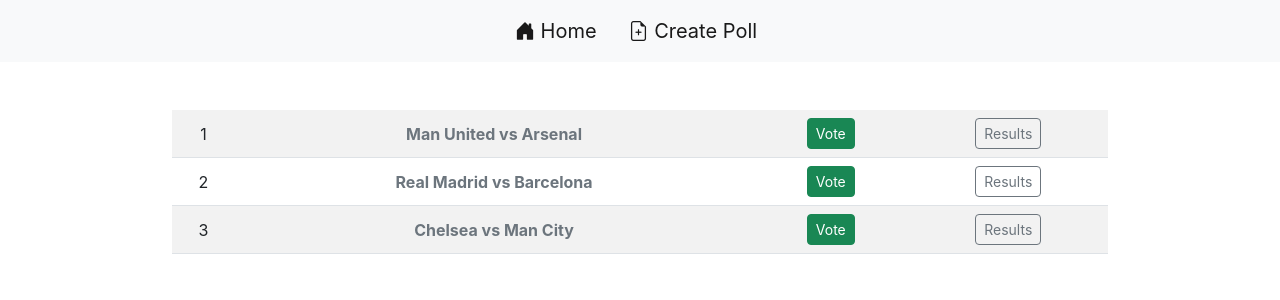
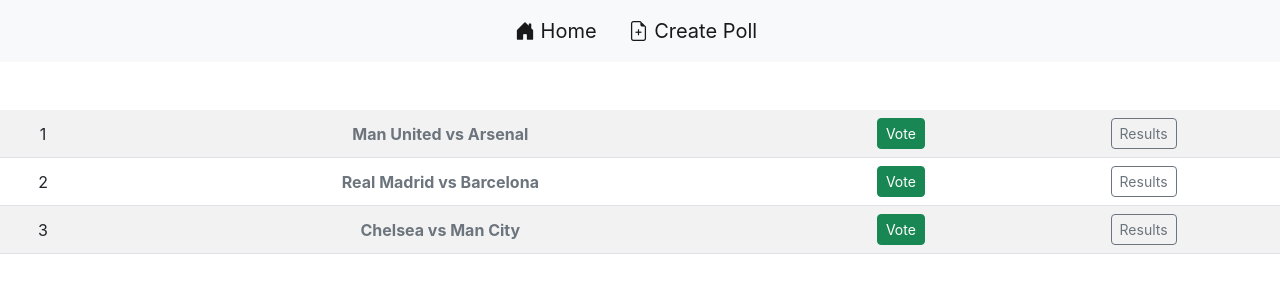
Before and after one commit to nxoo/Polls-App-React, a React (Create React App) app: page / in a window 1280 px wide. Shown: the top 300 px of the page. Built offline with nearby package versions, Linux system fonts and the light colour scheme; data requests are answered from the project's data file.

Commit message:
added React Router v6

```diff
--- a/package.json
+++ b/package.json
@@ -9,6 +9,7 @@
     "json-server": "^0.17.0",
     "react": "^18.2.0",
     "react-dom": "^18.2.0",
+    "react-router-dom": "^6.4.2",
     "react-scripts": "5.0.1",
     "web-vitals": "^2.1.4"
   },
--- a/src/App.js
+++ b/src/App.js
@@ -1,17 +1,17 @@
 import React from "react";
+import {BrowserRouter as Router, Routes, Route} from "react-router-dom"
 import Navbar from "./components/navbar";
 import Polls from "./components/polls";
 import './App.css';
 
-function App() {
+export default function App() {
     return (
-        <>
-            <Navbar/>
-            <div className="container col-sm-9">
-                <Polls/>
-            </div>
-        </>
-    );
+        <Router>
+            <Routes>
+                <Route path='/' element={<Navbar/>}>
+                    <Route path='/' element={<Polls/>}/>
+                </Route>
+            </Routes>
+        </Router>
+    )
 }
-
-export default App;
--- a/src/components/navbar.js
+++ b/src/components/navbar.js
@@ -1,7 +1,9 @@
 import React from "react";
+import {Outlet} from "react-router-dom"
 
 function Navbar() {
     return (
+        <div>
             <nav className="navbar navbar-expand bg-light fs-5 mb-sm-5 mb-3">
                 <div className="container">
                     <button className="navbar-toggler" type="button" data-bs-toggle="collapse"
@@ -12,13 +14,13 @@
                     <div className="collapse navbar-collapse" id="navbarSupportedContent">
                         <ul className="navbar-nav mx-auto mb-2 mb-lg-0">
                             <li className="nav-item mx-2">
-                            <a className="nav-link ps-0 active" aria-current="page" href="#">
+                                <a className="nav-link ps-0 active" aria-current="page" href="/">
                                     <i className="bi bi-house-door-fill"></i>{' '}
                                     Home
                                 </a>
                             </li>
                             <li className="nav-item mx-2">
-                            <a className="nav-link active" aria-current="page" href="#">
+                                <a className="nav-link active" aria-current="page" href="/new-poll">
                                     <i className="bi bi-file-earmark-plus"></i>{' '}
                                     Create Poll
                                 </a>
@@ -27,6 +29,8 @@
                     </div>
                 </div>
             </nav>
+            <Outlet/>
+        </div>
     )
 }
 
```
Also changed, not shown: 1 other file (tests, documents, lock files or other folders). Lines whose indentation alone changed are shown as unchanged.
